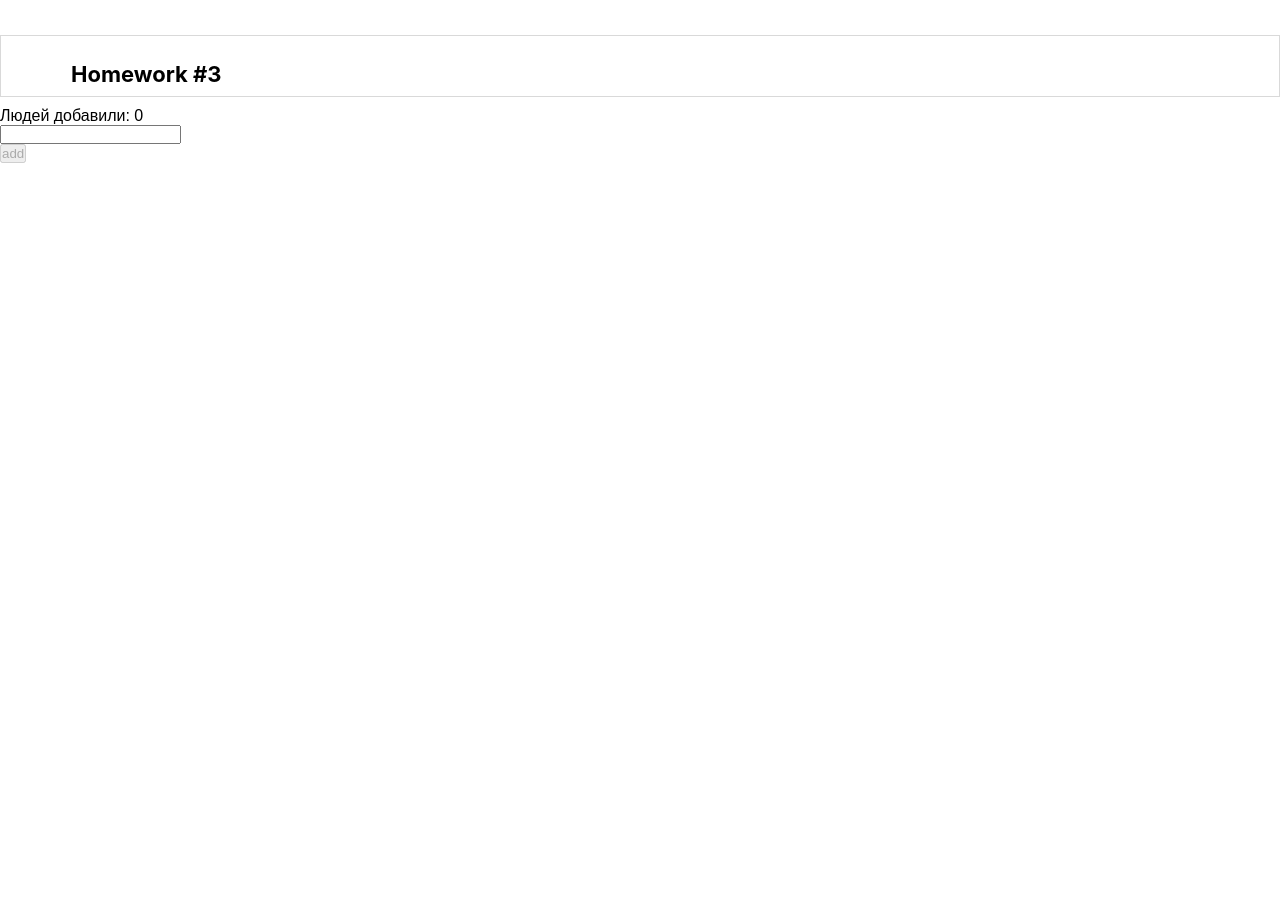
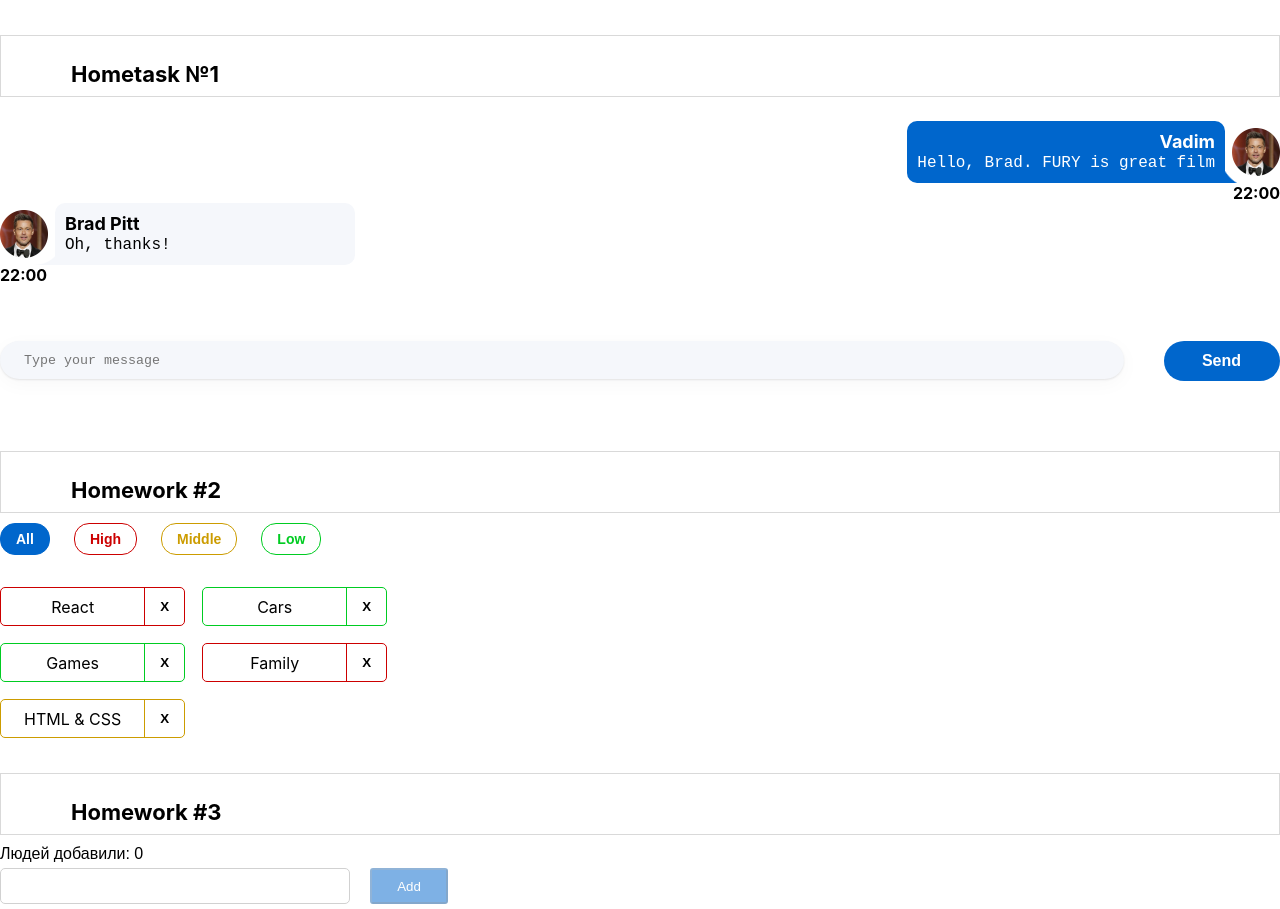
Before and after one commit to vadimcrmnl1/hws2, a React (Create React App) app: page /#/ in a window 1280 px wide. Before the commit the page ends 800 px from the top, so only its background shows below. Built offline with nearby package versions, Linux system fonts and the light colour scheme.

Commit message:
hws3 - 011122 - 5

```diff
--- a/src/s1-main/App.tsx
+++ b/src/s1-main/App.tsx
@@ -7,9 +7,9 @@ import HW3 from "../s2-homeworks/hw03/HW3";
 function App() {
     return (
         <div className={s.App}>
-            {/*<HW1/>*/}
+            <HW1/>
             {/*раскомментировать по ходу выполнения*/}
-            {/*<HW2/>*/}
+            <HW2/>
             <HW3/>
             {/*<HW4/>*/}
 
--- a/src/s2-homeworks/hw03/Greeting.module.css
+++ b/src/s2-homeworks/hw03/Greeting.module.css
@@ -5,16 +5,26 @@
 }
 
 .inputAndButtonContainer {
+    margin: 5px 0 5px 0;
+    display: flex;
+    flex-direction: row;
+    align-items: center;
+
 
 }
 
 .error {
-color: red;
+    color: red;
 }
 
 .input {
-
-
+    font-family: 'Montserrat', sans-serif;
+    font-style: normal;
+    display: inline-block;
+    width: 350px;
+    height: 36px;
+    border: 1px solid #D1D1D1;
+    border-radius: 5px;
 }
 
 .input:focus {
@@ -22,24 +32,33 @@ color: red;
 }
 
 .errorInput {
+    border: 2px solid red;
+}
+
+.button {
+    display: block;
+    margin-left: 20px;
+    color: white;
+    width: 78px;
+    height: 36px;
+    background: #0066CC;
+    border-radius: 3px;
+}
+.button:hover {
+    background: #0032c7;
+}
+
+.button:active {
 
 }
 
-.button {
-
-}
-
-.button:focus {
-}
-
-.button:active {
-}
-
 .button:disabled {
+    opacity: 0.5;
 }
 
 .text {
-
+    font-family: 'Montserrat', sans-serif;
+    font-style: normal;
 }
 
 .greeting {
--- a/src/s2-homeworks/hw03/Greeting.tsx
+++ b/src/s2-homeworks/hw03/Greeting.tsx
@@ -26,7 +26,7 @@ const Greeting: React.FC<GreetingPropsType> = (
         lastUserName,
     } // деструктуризация пропсов
 ) => {
-    const inputClass = error ? `${s.input} ${s.errorInput}` : s.input // need to fix with (?:)
+    const inputClass = error ? `${s.errorInput} ${s.input}` : s.input // need to fix with (?:)
 
     return (
         <div id={'hw3-form'} className={s.greetingForm}>
@@ -58,13 +58,13 @@ const Greeting: React.FC<GreetingPropsType> = (
                     className={s.button}
                     disabled={!name.trim()}
                 >
-                    add
+                    Add
                 </button>
             </div>
 
             {lastUserName && (
                 <div className={s.greeting}>
-                    Привет <span id={'hw3-last-user'}>{lastUserName}</span>!
+                    Привет, <span id={'hw3-last-user'}>{lastUserName}</span>!
                 </div>
             )}
         </div>
--- a/src/s2-homeworks/hw03/GreetingContainer.tsx
+++ b/src/s2-homeworks/hw03/GreetingContainer.tsx
@@ -64,7 +64,7 @@ const GreetingContainer: React.FC<GreetingContainerPropsType> = ({
     }
 
     const totalUsers = users.length // need to fix
-    const lastUserName = name.trim() // need to fix
+    const lastUserName = users.length>0 ? users[users.length-1].name : undefined// need to fix
 
     return (
         <Greeting
```
